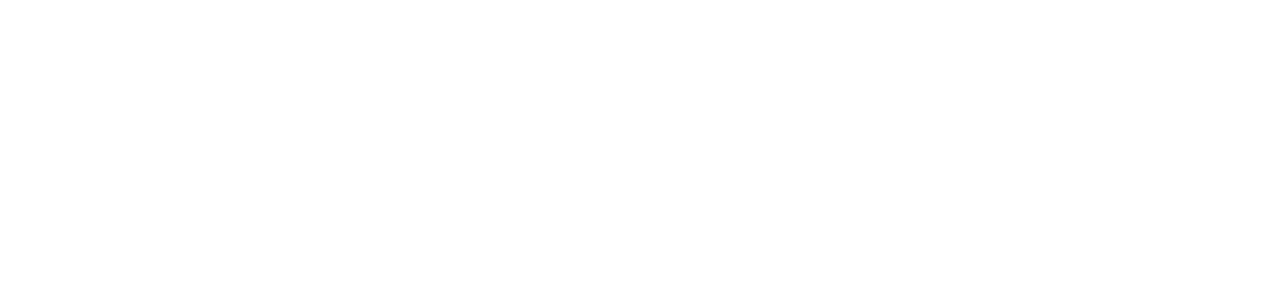
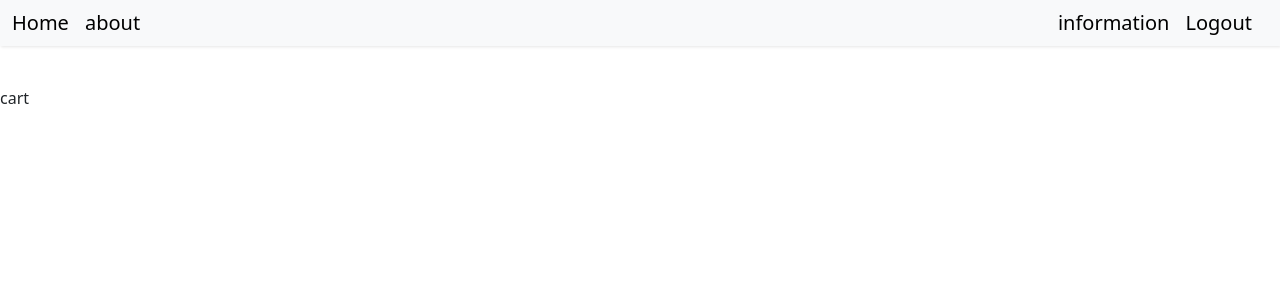
Before and after one commit to nghia20ns/user-front-end, a React (Create React App) app: page /cart/1 in a window 1280 px wide. Before the commit this address had no page. Shown: the top 300 px of the page. Built offline with nearby package versions, Linux system fonts and the light colour scheme.

Commit message:
update file md

```diff
--- /dev/null
+++ b/src/Components/ClientComponents/Cart.js
@@ -0,0 +1,7 @@
+import React from "react";
+
+const Cart = () => {
+  return <>cart</>;
+};
+
+export default Cart;
--- a/src/Components/ClientComponents/Home.js
+++ b/src/Components/ClientComponents/Home.js
@@ -1,8 +1,5 @@
 /* eslint-disable no-unused-vars */
 import React, { useContext } from "react";
-import { actions } from "../../Store/Index";
-import { Context } from "../../Store/Store";
-import { Link } from "react-router-dom";
 
 const Home = () => {
   return <>home</>;
--- a/src/Components/ClientComponents/Layout/DefaultLayout/Header/index.js
+++ b/src/Components/ClientComponents/Layout/DefaultLayout/Header/index.js
@@ -1,15 +1,18 @@
 import React from "react";
-import { Link } from "react-router-dom";
+import { Link, useNavigate } from "react-router-dom";
 
-const index = () => {
+const Index = () => {
+  const navigate = useNavigate();
+  const btnLogout = () => {
+    localStorage.removeItem("token");
+    navigate("/");
+  };
+
   return (
     <>
       {" "}
       <nav className="navbar navbar-expand-lg bg-body-tertiary">
         <div className="container-fluid">
-          <Link className="navbar-brand" href="#">
-            Navbar
-          </Link>
           <button
             className="navbar-toggler"
             type="button"
@@ -24,63 +27,42 @@ const index = () => {
           <div className="collapse navbar-collapse" id="navbarSupportedContent">
             <ul className="navbar-nav me-auto mb-2 mb-lg-0">
               <li className="nav-item">
-                <Link className="nav-link active" aria-current="page" href="#">
+                <Link className="navbar-brand" to={"/home"} aria-current="page">
                   Home
                 </Link>
               </li>
+
               <li className="nav-item">
-                <Link className="nav-link" href="#">
-                  Link
-                </Link>
-              </li>
-              <li className="nav-item dropdown">
                 <Link
-                  className="nav-link dropdown-toggle"
-                  href="#"
-                  role="button"
-                  data-bs-toggle="dropdown"
-                  aria-expanded="false"
+                  className="navbar-brand"
+                  to={"/about"}
+                  aria-current="page"
                 >
-                  Dropdown
-                </Link>
-                <ul className="dropdown-menu">
-                  <li>
-                    <Link className="dropdown-item" href="#">
-                      Action
-                    </Link>
-                  </li>
-                  <li>
-                    <Link className="dropdown-item" href="#">
-                      Another action
-                    </Link>
-                  </li>
-                  <li>
-                    <hr className="dropdown-divider" />
-                  </li>
-                  <li>
-                    <Link className="dropdown-item" href="#">
-                      Something else here
-                    </Link>
-                  </li>
-                </ul>
-              </li>
-              <li className="nav-item">
-                <Link className="nav-link disabled" aria-disabled="true">
-                  Disabled
+                  about
                 </Link>
               </li>
             </ul>
-            <form className="d-flex" role="search">
-              <input
-                className="form-control me-2"
-                type="search"
-                placeholder="Search"
-                aria-label="Search"
-              />
-              <button className="btn btn-outline-success" type="submit">
-                Search
-              </button>
-            </form>
+            <ul className="navbar-nav  mb-2 mb-lg-0">
+              <li className="nav-item">
+                <Link
+                  className="navbar-brand"
+                  to={"/information"}
+                  aria-current="page"
+                >
+                  information
+                </Link>
+              </li>
+              <li className="nav-item">
+                <Link
+                  className="navbar-brand"
+                  to={"/"}
+                  onClick={btnLogout}
+                  aria-current="page"
+                >
+                  Logout
+                </Link>
+              </li>
+            </ul>
           </div>
         </div>
       </nav>
@@ -88,4 +70,4 @@ const index = () => {
   );
 };
 
-export default index;
+export default Index;
--- a/src/Components/Login.js
+++ b/src/Components/Login.js
@@ -50,15 +50,21 @@ const Login = () => {
       });
   };
   useEffect(() => {
+    if (JSON.parse(localStorage.getItem("token"))) {
+      navigate("/dashboard");
+    } else {
+      navigate("/");
+    }
+
+    if (isClient) {
+      navigate("/home");
+    }
+
     if (isAdmin) {
       navigate("/dashboard");
     }
-  }, [isAdmin, navigate]);
-  useEffect(() => {
-    if (isClient) {
-      navigate("/home");
-    }
-  }, [isClient, navigate]);
+  }, [isAdmin, isClient, navigate]);
+
   const loginFuc = (e) => {
     getUsers();
     e.preventDefault();
--- a/src/routes/clientRouter.js
+++ b/src/routes/clientRouter.js
@@ -1,10 +1,12 @@
 import About from "../Components/ClientComponents/About";
+import Cart from "../Components/ClientComponents/Cart";
 import Home from "../Components/ClientComponents/Home";
 import Information from "../Components/ClientComponents/Information";
 
 export const clientRouter = [
   { path: "/home", component: Home, layoutAdmin: null },
   { path: "/about", component: About, layoutAdmin: null },
+  { path: "/cart/:id", component: Cart, layoutAdmin: null },
 
   { path: "/information", component: Information, layoutAdmin: null },
 ];
```
Also changed, not shown: src/Components/AdminComponents/Layout/DefaultLayout/index.js (+0 -11 lines), 1 other file (tests, documents, lock files or other folders).
